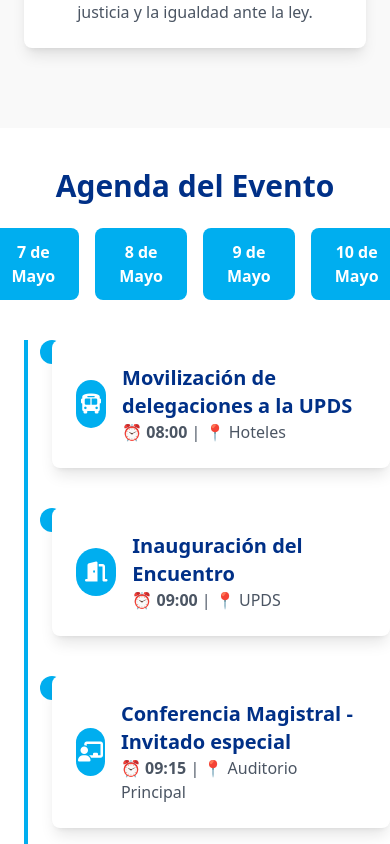
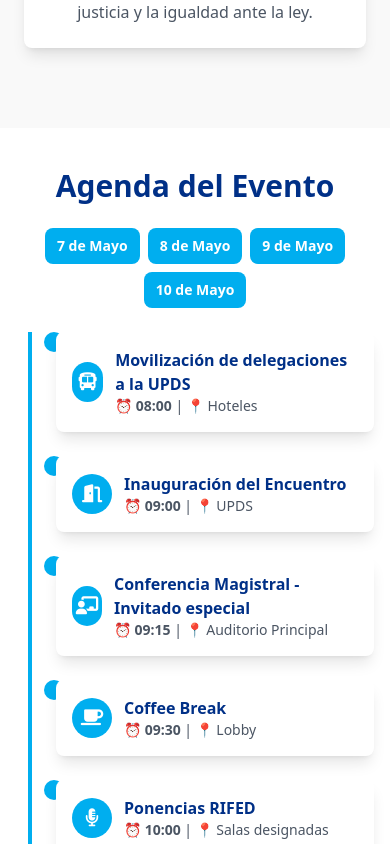
Before and after one commit to RoyDevTEAM/rediberoderecho2025, an Angular app: page / in a window 390 px wide. Shown: the part 1920-2764 px from the top of the page. Built offline with nearby package versions, Linux system fonts and the light colour scheme.

Commit message:
responsive agenda

```diff
--- a/src/app/pages/home/home.component.html
+++ b/src/app/pages/home/home.component.html
@@ -63,40 +63,40 @@
       </div>
     </div>
   </section>
-  <!-- Sección de la Agenda -->
-<section class="container mx-auto py-10" id="agenda">
+<!-- Sección de la Agenda -->
+<section class="container mx-auto py-10 px-4" id="agenda">
   <h2 class="text-3xl font-bold text-center text-[#003087] mb-6">Agenda del Evento</h2>
 
   <!-- Tabs para seleccionar el día -->
-  <div class="flex justify-center space-x-4 mb-10">
+  <div class="flex justify-center flex-wrap gap-2 md:gap-4 mb-6">
     <button *ngFor="let dia of dias; let i = index"
             [class]="getTabClass(i)"
             (click)="cambiarDia(i)"
-            class="tab-btn bg-[#00AEEF] hover:bg-[#008BCF] px-6 py-3 rounded-lg text-white font-semibold transition">
+            class="tab-btn bg-[#00AEEF] hover:bg-[#008BCF] px-3 py-2 md:px-6 md:py-3 rounded-lg text-white font-semibold text-sm md:text-base transition">
       {{ dia }}
     </button>
   </div>
 
   <!-- Línea de tiempo -->
-  <div class="relative border-l-4 border-[#00AEEF] ml-6">
-    <div *ngFor="let item of agenda[diaActual]" class="mb-10 ml-6" data-aos="fade-up">
+  <div class="relative border-l-4 border-[#00AEEF] ml-3 md:ml-6">
+    <div *ngFor="let item of agenda[diaActual]" class="mb-6 md:mb-10 ml-6" data-aos="fade-up">
 
       <!-- Punto de la línea -->
-      <div class="absolute -left-3 h-6 w-6 bg-[#00AEEF] rounded-full"></div>
+      <div class="absolute -left-3 h-5 w-5 bg-[#00AEEF] rounded-full"></div>
 
       <!-- Contenedor de cada actividad -->
-      <div class="bg-white p-6 rounded-lg shadow-lg hover:shadow-xl transition transform">
+      <div class="bg-white p-4 md:p-6 rounded-lg shadow-lg hover:shadow-xl transition transform">
 
         <!-- Icono e información -->
-        <div class="flex items-center space-x-4">
+        <div class="flex items-center space-x-3 md:space-x-4">
           <!-- Icono -->
-          <div class="bg-[#00AEEF] text-white rounded-full h-12 w-12 flex items-center justify-center">
-            <i [ngClass]="getIconoActividad(item.actividad)" class="text-xl"></i>
+          <div class="bg-[#00AEEF] text-white rounded-full h-10 w-10 md:h-12 md:w-12 flex items-center justify-center">
+            <i [ngClass]="getIconoActividad(item.actividad)" class="text-lg md:text-xl"></i>
           </div>
           <!-- Texto -->
           <div>
-            <h3 class="text-xl font-semibold text-[#003087]">{{ item.actividad }}</h3>
-            <p class="text-gray-600">
+            <h3 class="text-base md:text-xl font-semibold text-[#003087]">{{ item.actividad }}</h3>
+            <p class="text-gray-600 text-sm md:text-base">
               ⏰ <strong>{{ item.hora }}</strong> | 📍 {{ item.lugar }}
             </p>
           </div>
```
